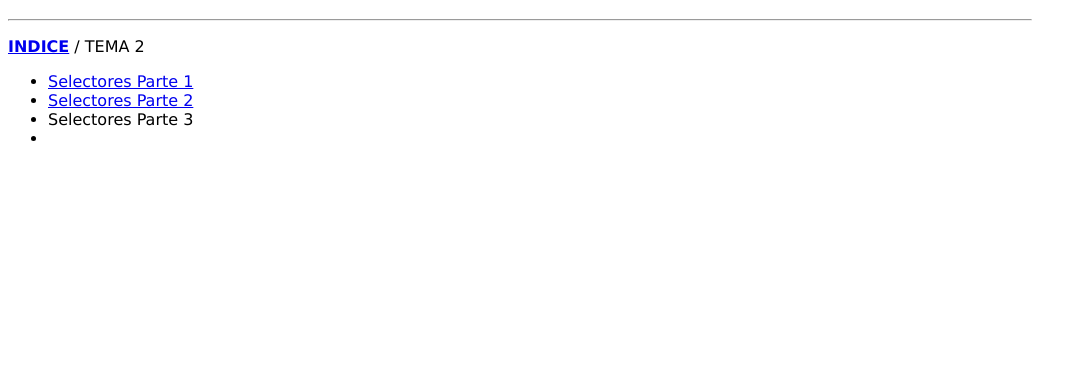
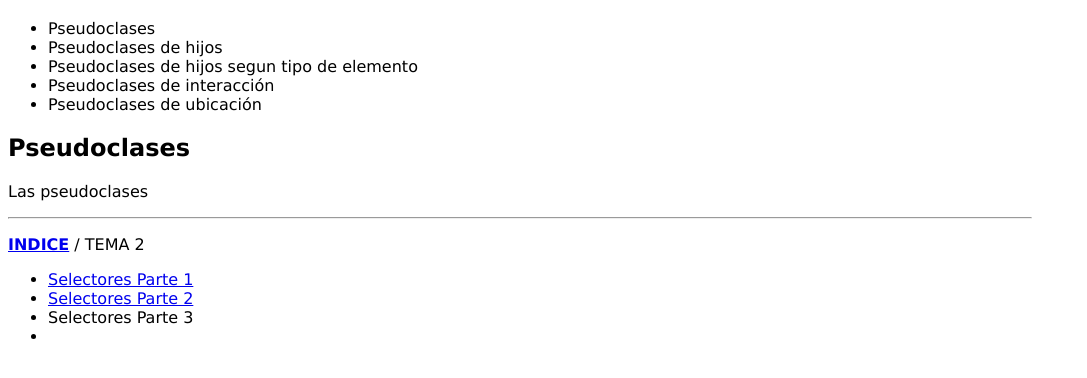
Before and after one commit to sierradevbegan/tutorial-css, a website: page tema2/selectores3.html in a window 1280 px wide. Shown: the part 410-788 px from the top of the page, without its empty margins (0-1087 px from the left). Drawn offline with Linux system fonts and the light colour scheme.

Commit message:
Ampliando selectores3.html

```diff
--- a/tema2/selectores3.html
+++ b/tema2/selectores3.html
@@ -45,6 +45,23 @@
 
     <main>
         <h1>Selectores (Parte 3)</h1>
+        <section>
+            <ul>
+                <li>Pseudoclases</li>
+                <li>Pseudoclases de hijos</li>
+                <li>Pseudoclases de hijos segun tipo de elemento</li>
+                <li>Pseudoclases de interacción</li>
+                <li>Pseudoclases de ubicación</li>
+            </ul>
+        </section>
+        <section>
+            <article>
+                <h2>Pseudoclases</h2>
+                <p>
+                    Las pseudoclases
+                </p>
+            </article>
+        </section>
     </main>
 
     <footer>
```
